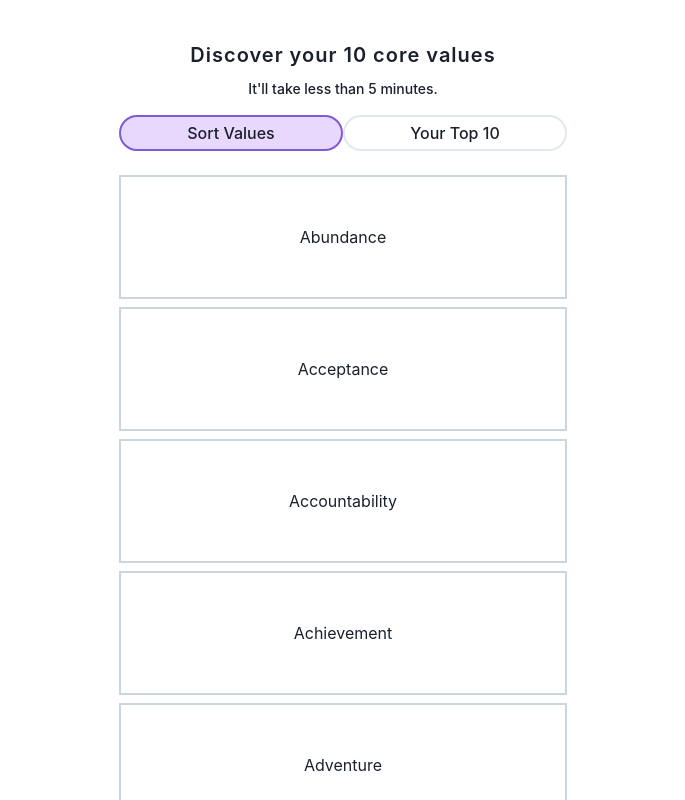
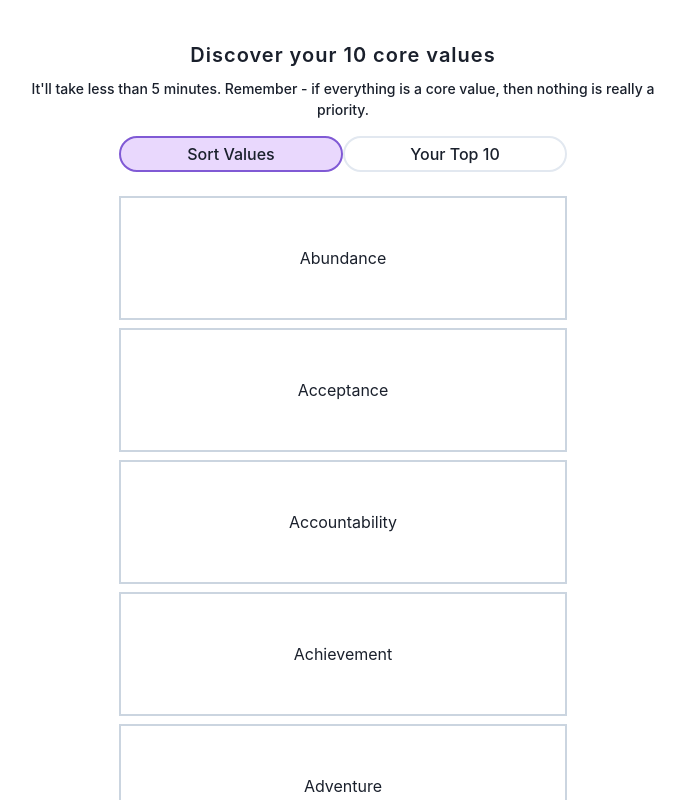
Before and after one commit to kyrelldixon/values, a React (Create React App) app: page / in a window 1280 px wide. Shown: the top 800 px of the page, without its empty margins (297-982 px from the left). Built offline with nearby package versions, Linux system fonts and the light colour scheme.

Commit message:
Update header styles and add text for desktop

```diff
--- a/src/components/App.js
+++ b/src/components/App.js
@@ -12,8 +12,8 @@ const App = () => {
 
   return (
     <Layout>
+      <Header />
       <Container>
-        <Header />
         <Nav />
         <Values values={values} />
       </Container>
--- a/src/components/Header.js
+++ b/src/components/Header.js
@@ -1,12 +1,13 @@
 import React from 'react';
 
 const Header = () => (
-  <header className="my-2 sm:text-center">
+  <header className="my-2 sm:text-center max-w-md mx-auto md:max-w-2xl">
     <h1 className="text-xl font-semibold tracking-wider mb-2">
       Discover your 10 core values
     </h1>
     <p className="text-sm font-medium mb-1">
-      It'll take less than 5 minutes.
+      It'll take less than 5 minutes. <span className="hidden md:inline">Remember - if everything is a core value, then nothing is really a priority.
+      </span>
     </p>
   </header>
 );
```
